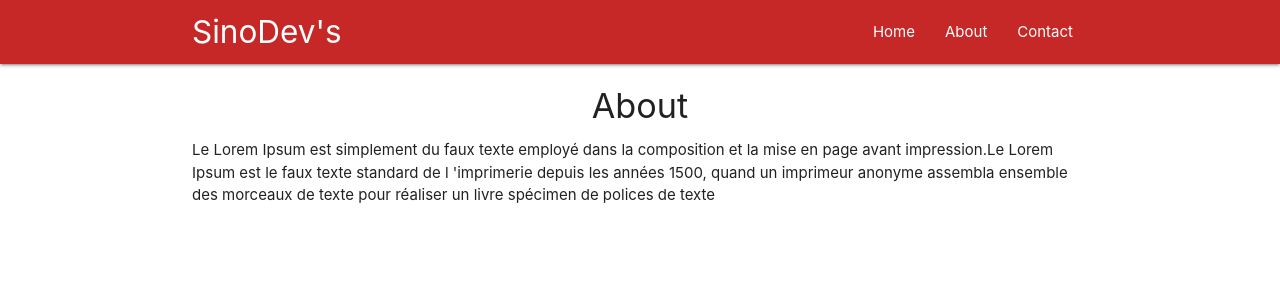
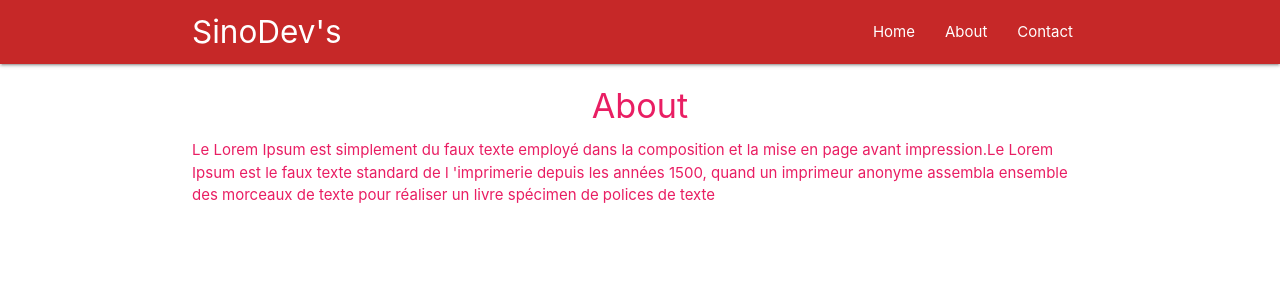
Before and after one commit to 27Saidou/sama-pass, a React (Create React App) app: page /about in a window 1280 px wide. Shown: the top 300 px of the page. Built offline with nearby package versions, Linux system fonts and the light colour scheme.

Commit message:
add colours and WrappedComponent

```diff
--- a/src/components/About.js
+++ b/src/components/About.js
@@ -1,5 +1,5 @@
 import React from 'react';
-
+import Rainbow from '../hoc/Rainbow'
 const About = () => {
     return ( <
         div className = "container" >
@@ -8,4 +8,4 @@
          </div>
     )
 }
-export default About
+export default Rainbow (About)
--- /dev/null
+++ b/src/hoc/Rainbow.js
@@ -0,0 +1,18 @@
+import React from 'react';
+
+const Rainbow =(WrappedComponent)=>{
+
+    const colours=['red','pink','blue','green','orange','yellow'];
+    let randomColour=colours[Math.floor(Math.random() *5)];
+    const className= randomColour +'-text';
+
+    return(props)=>{
+        return(
+            <div className={className}>
+                <WrappedComponent {... props}/>
+            </div>
+        )
+    }
+
+}
+ export default Rainbow
```
